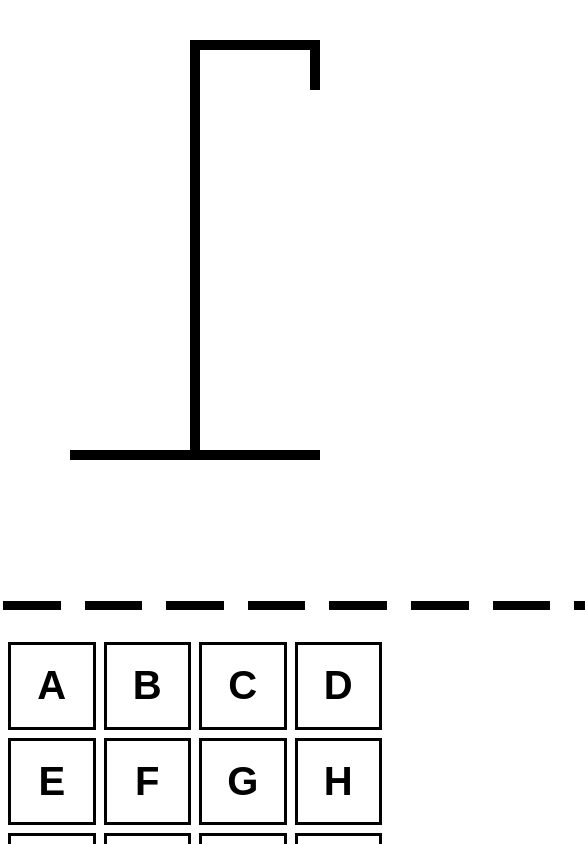
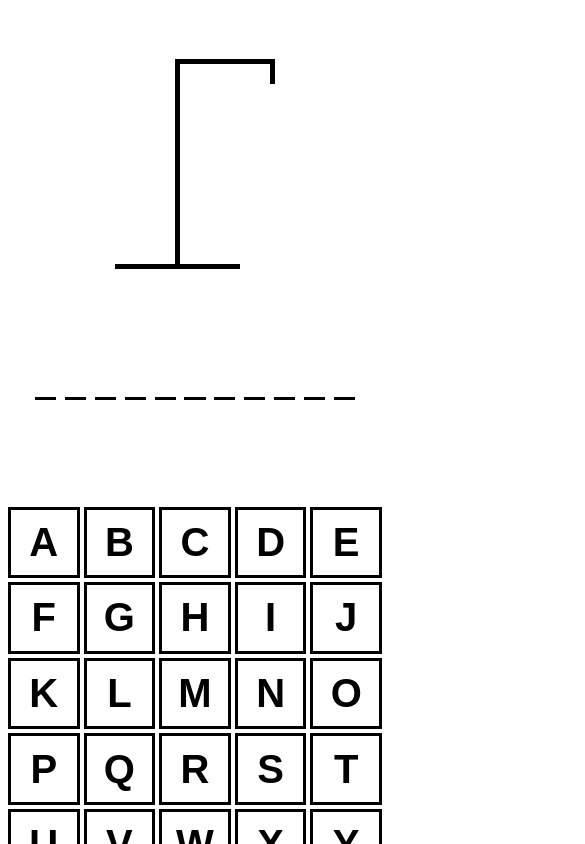
Before and after one commit to Codeyg12/hangmanReact, a React (Vite) app: page / in a window 390 px wide. Shown: the top 844 px of the page, 585 px wide, since content can reach past the window. Built offline with nearby package versions, Linux system fonts and the light colour scheme.

Commit message:
mobile responsive

```diff
--- a/src/App.css
+++ b/src/App.css
@@ -196,3 +196,136 @@
 .btn.focus:not(:disabled) {
   background-color: hsl(200, 100%, 75%);
 }
+
+@media (max-width: 40em) {
+  .hangPost {
+    position: relative;
+    margin: 5% auto;
+  }
+
+  .rope {
+    height: 25px;
+    width: 5px;
+    background: black;
+    position: absolute;
+    top: 0;
+    right: 0;
+  }
+
+  .barTop {
+    height: 5px;
+    width: 100px;
+    background: black;
+    margin-left: 60px;
+  }
+
+  .barSupport {
+    height: 200px;
+    width: 5px;
+    background: black;
+    margin-left: 60px;
+  }
+
+  .barBase {
+    height: 5px;
+    width: 125px;
+    background: black;
+  }
+
+  .head {
+    height: 25px;
+    width: 25px;
+    border-radius: 100%;
+    border: 5px solid black;
+    position: absolute;
+    top: 25px;
+    right: -15px;
+  }
+
+  .body {
+    height: 50px;
+    width: 5px;
+    background: black;
+    position: absolute;
+    top: 60px;
+    right: 0;
+  }
+
+  .right-arm {
+    height: 5px;
+    width: 50px;
+    background: black;
+    position: absolute;
+    top: 75px;
+    right: -50px;
+    rotate: 15deg;
+    transform-origin: left top;
+  }
+
+  .left-arm {
+    height: 5px;
+    width: 50px;
+    background: black;
+    position: absolute;
+    top: 75px;
+    right: 5px;
+    rotate: -15deg;
+    transform-origin: right top;
+  }
+
+  .right-leg {
+    height: 5px;
+    width: 50px;
+    background: black;
+    position: absolute;
+    top: 105px;
+    right: -45px;
+    rotate: 30deg;
+    transform-origin: left bottom;
+  }
+
+  .left-leg {
+    height: 5px;
+    width: 50px;
+    background: black;
+    position: absolute;
+    top: 105px;
+    right: 0;
+    rotate: -30deg;
+    transform-origin: right bottom;
+  }
+
+  .wordDisplay {
+    display: flex;
+    gap: .25em;
+    font-size: 4rem;
+    font-weight: bold;
+    text-transform: uppercase;
+    /* Set star wars font */
+    font-family: monospace;
+    margin: 10% auto;
+  }
+
+  .wordSpace {
+    border-bottom: .1em solid black;
+  }
+
+  .keyboard {
+    display: grid;
+    grid-template-columns: repeat(auto-fit, minmax(60px, 1fr));
+    gap: .25rem;
+    margin: 10% auto;
+  }
+
+  .longWord {
+    display: flex;
+    gap: .25em;
+    font-size: 2.2rem;
+    font-weight: bold;
+    text-transform: uppercase;
+    /* Set star wars font */
+    font-family: monospace;
+    margin: 10% auto;
+  }
+
+}
--- a/src/components/HangmanWord.jsx
+++ b/src/components/HangmanWord.jsx
@@ -1,6 +1,7 @@
 export function HangmanWord({ guessedLettters, wordToGuess, reveal = false }) {
+  console.log(wordToGuess)
   return (
-    <div className="wordDisplay">
+    <div className={wordToGuess.length > 8 ? "longWord" : "wordDisplay"}>
       {wordToGuess.split("").map((letter, i) => (
         <span className="wordSpace" key={i}>
           <span
--- a/src/words.json
+++ b/src/words.json
@@ -18,5 +18,6 @@
     "skywalker",
     "dooku",
     "stormtrooper",
-    "leia"
+    "leia",
+    "padawan"
 ]
--- a/vite.config.js
+++ b/vite.config.js
@@ -3,5 +3,6 @@ import react from '@vitejs/plugin-react'
 
 // https://vitejs.dev/config/
 export default defineConfig({
+  base: '/hangmanReact/',
   plugins: [react()]
 })
```
